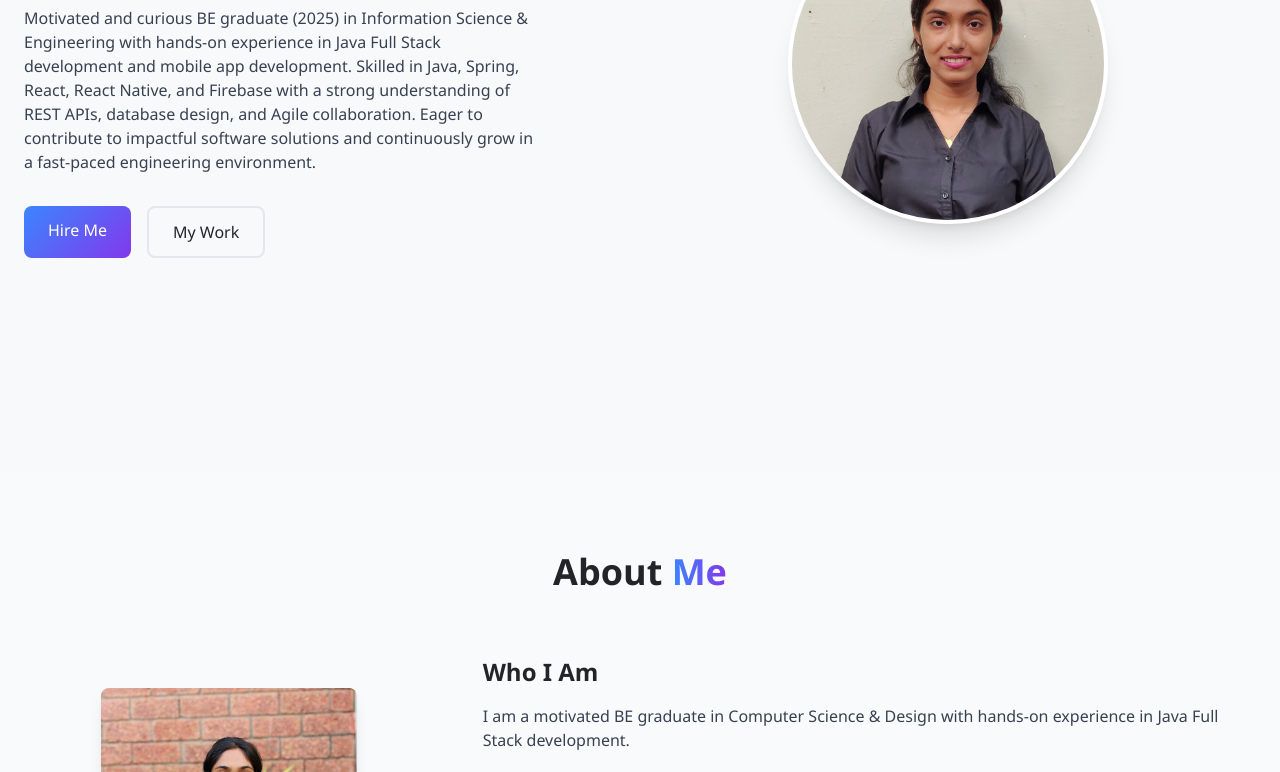
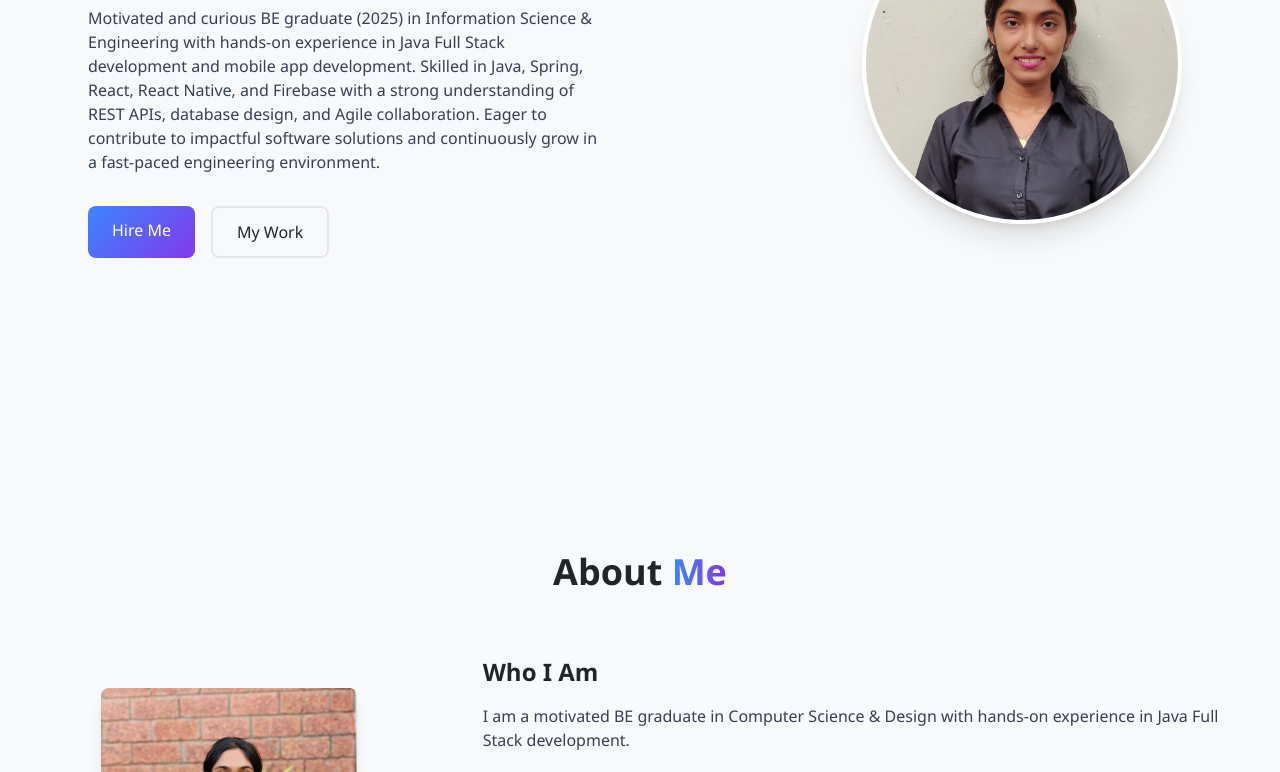
Before and after one commit to Pbathin/portfolio, a plain HTML site: page index.html in a window 1280 px wide. Shown: the part 328-1100 px from the top of the page. Drawn offline with nearby package versions, Linux system fonts and the light colour scheme; files whose address does not match are found by name.

Commit message:
Updated projects

```diff
--- a/index.html
+++ b/index.html
@@ -140,10 +140,10 @@
             </div>
         </nav>
         <section id="home" class="min-h-screen flex items-center pt-16 pb-20">
-            <div class="container mx-auto px-6">
+            <div class="container mx-auto px-6 ">
                 <div
-                    class="hero-content flex flex-col md:flex-row items-center justify-between">
-                    <div class="hero-text md:w-1/2 mb-12 md:mb-0">
+                    class="hero-content flex flex-col md:flex-row items-center justify-between ml-16">
+                    <div class="hero-text md:w-3/4 mb-12 md:mb-0">
                         <h1 class="text-4xl md:text-6xl font-bold mb-4">
                             Hi, I'm
                             <span class="gradient-text">Shreya S Rao</span>
@@ -170,7 +170,7 @@
                                 Hire Me
                             </a>
                             <a href="#projects"
-                                class="border-2 border-primary text-primary px-6 py-3 rounded-lg font-medium hover:bg-primary hover:text-white transition-all">
+                                class="border-2 border-primary text-primary px-6 py-3 rounded-lg font-medium hover:bg-[#8338ec] hover:text-white transition-all">
                                 My Work
                             </a>
                         </div>
```
